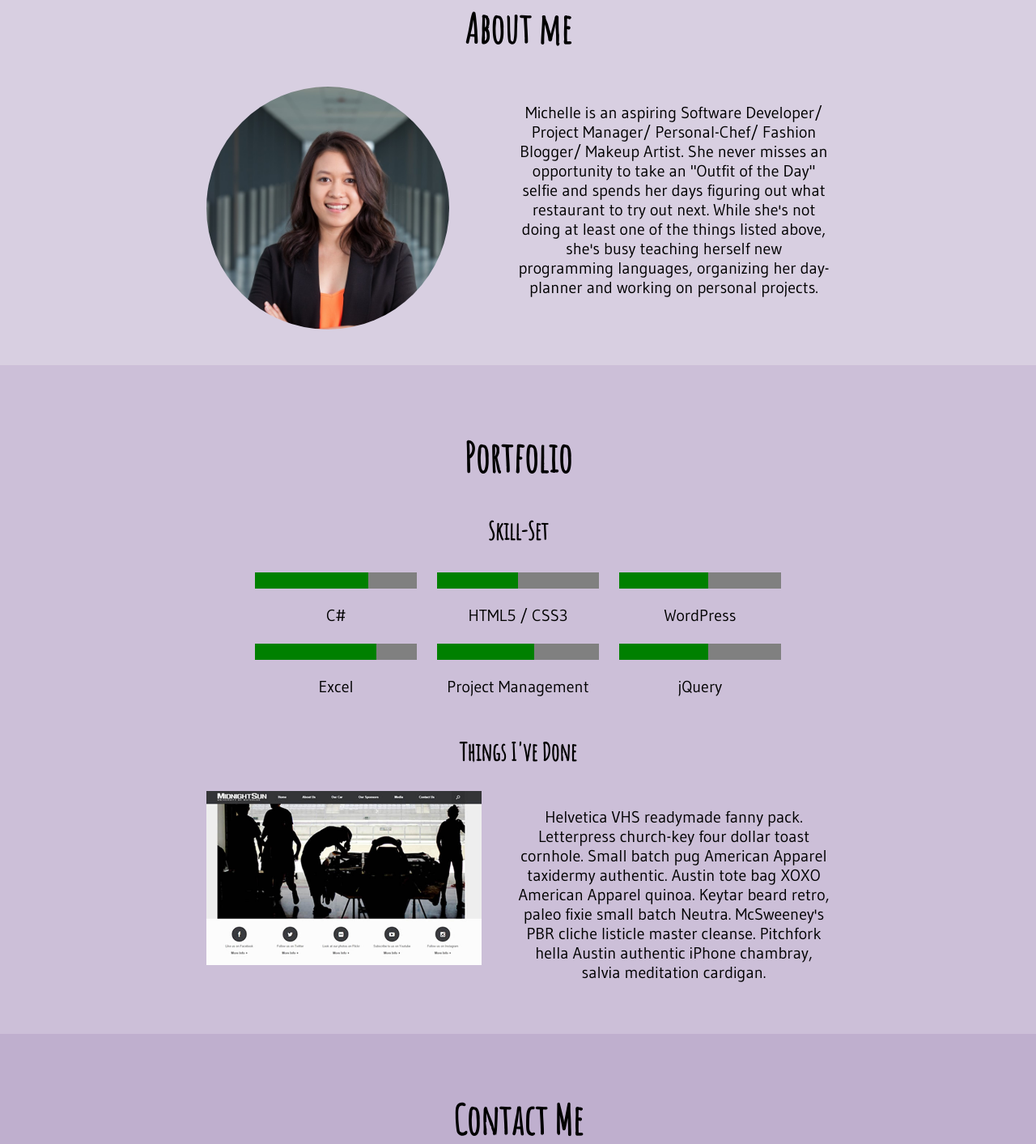
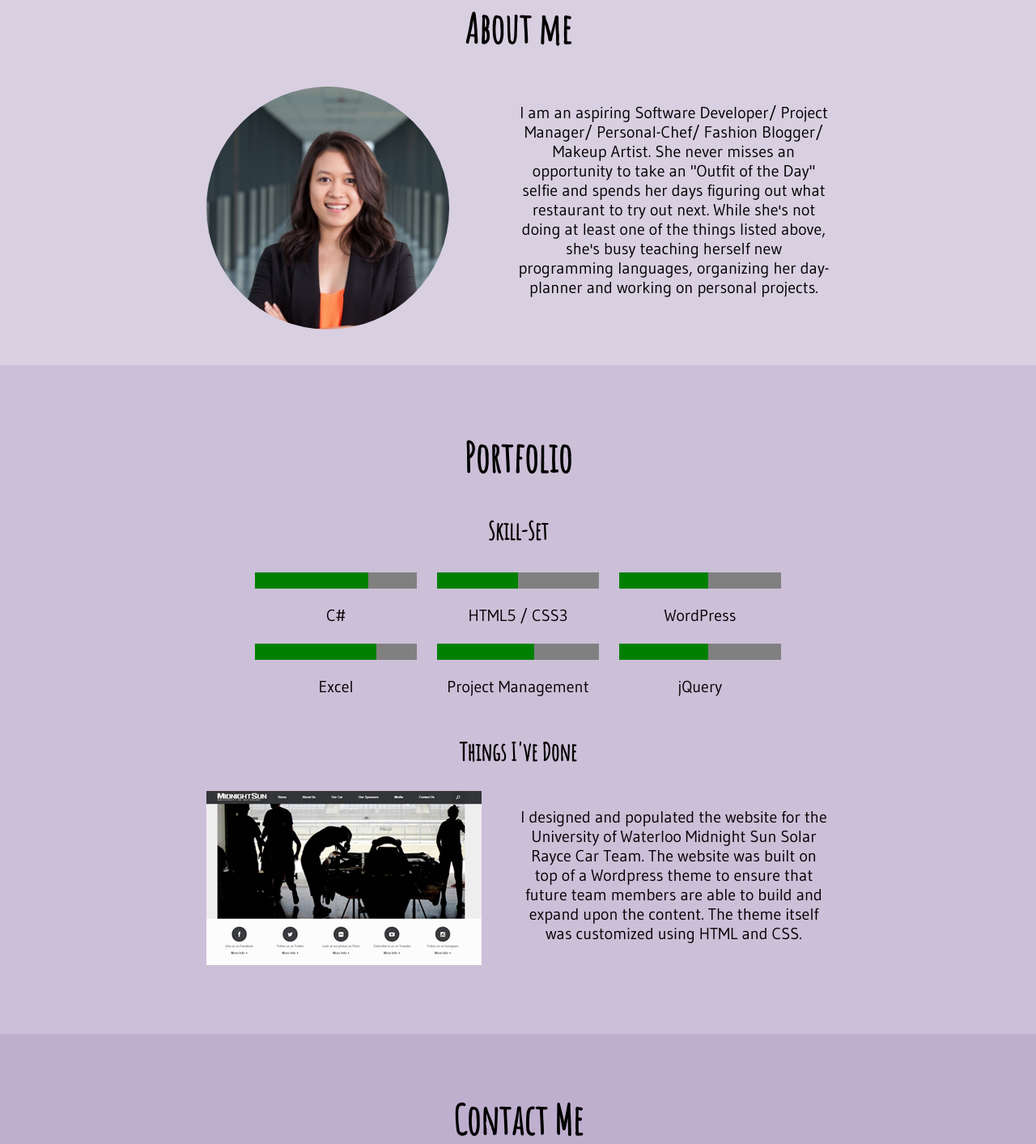
Before and after one commit to mindyart/MichelleIndyarta, a plain HTML site: page index.html in a window 1280 px wide. Shown: the part 780-2193 px from the top of the page at 81% size. Drawn offline with Linux system fonts and the light colour scheme.

Commit message:
edit descriptions and update links

```diff
--- a/index.html
+++ b/index.html
@@ -33,7 +33,7 @@
       <div class="content-wrap">
       <div class="circular"> </div>
       <div class="text">
-      <p> Michelle is an aspiring Software Developer/ Project Manager/ Personal-Chef/ Fashion Blogger/ Makeup Artist. She never misses an opportunity to take an "Outfit of the Day" selfie and spends her days figuring out what restaurant to try out next. While she's not doing at least one of the things listed above, she's busy teaching herself new programming languages, organizing her day-planner and working on personal projects.</p> </div>
+      <p> I am an aspiring Software Developer/ Project Manager/ Personal-Chef/ Fashion Blogger/ Makeup Artist. She never misses an opportunity to take an "Outfit of the Day" selfie and spends her days figuring out what restaurant to try out next. While she's not doing at least one of the things listed above, she's busy teaching herself new programming languages, organizing her day-planner and working on personal projects.</p> </div>
     </div>
     </section>
 
@@ -56,7 +56,7 @@
            <div class="things"> <h3> Things I've Done </h3>
             <div class="rectangular"> <a href= "http://www.uwmidsun.com" target="_blank"><img src="images/Midnight_Sun.jpg"></a></div>
             <div class="text">
-            <p> Helvetica VHS readymade fanny pack. Letterpress church-key four dollar toast cornhole. Small batch pug American Apparel taxidermy authentic. Austin tote bag XOXO American Apparel quinoa. Keytar beard retro, paleo fixie small batch Neutra. McSweeney's PBR cliche listicle master cleanse. Pitchfork hella Austin authentic iPhone chambray, salvia meditation cardigan.</p> </div></div>
+            <p> I designed and populated the website for the University of Waterloo Midnight Sun Solar Rayce Car Team. The website was built on top of a Wordpress theme to ensure that future team members are able to build and expand upon the content. The theme itself was customized using HTML and CSS.</p> </div></div>
 
     </div>
     </section>
```
